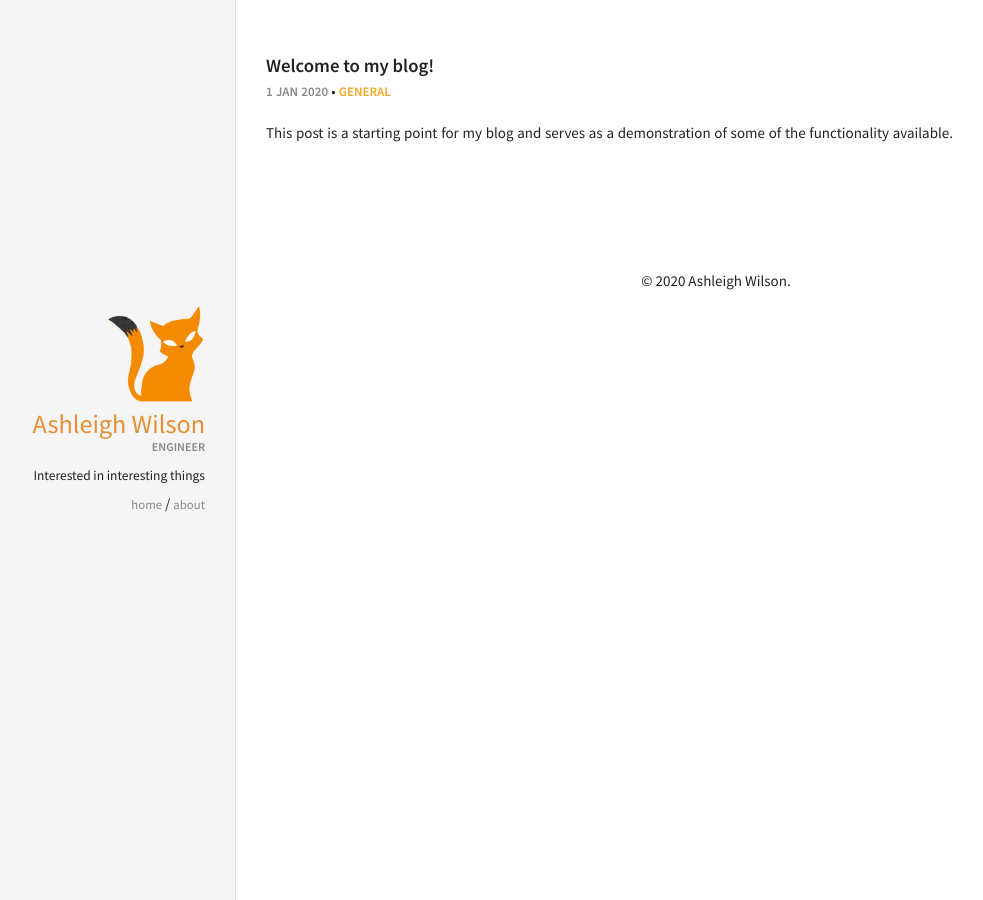
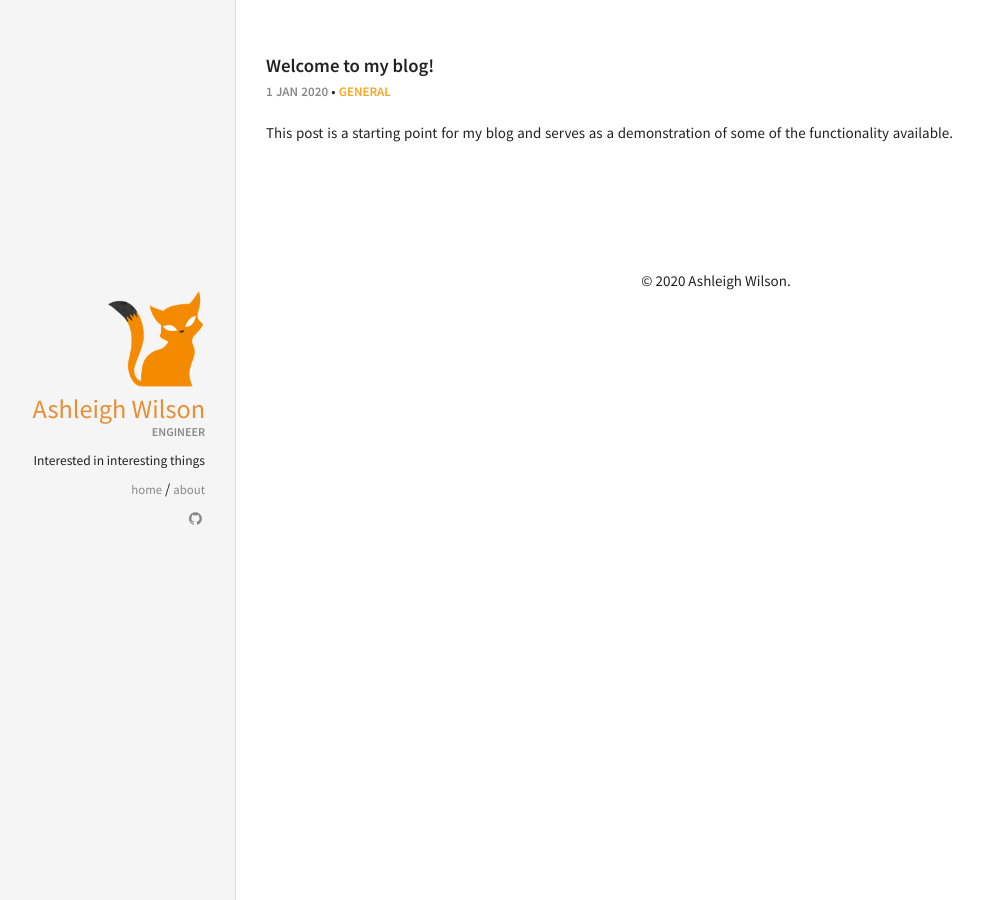
Before and after one commit to AshleighWilson/ashleighwilson.github.io, a Jekyll site: the page built from index.markdown, in a window 1280 px wide. Shown: the whole page, without its empty margins (84-1067 px from the left). Built offline with Jekyll 4.4.1, drawn with Linux system fonts in a browser that asks for light colours.

Commit message:
Add social links to sidebar. Remove Google+ sharing.

```diff
--- a/_config.yml
+++ b/_config.yml
@@ -26,3 +26,12 @@
   job: "Engineer"
   bio: "Interested in interesting things"
   avatar: "avatar.png"
+  # email: add-email
+  # twitter: username
+  # facebook: username
+  # linkedin: username
+  # instagram: username
+  github: ashleighwilson
+  # stackoverflow: username
+  # youtube: username
+  # reddit: username.
--- a/_includes/sidebar.html
+++ b/_includes/sidebar.html
@@ -22,7 +22,7 @@
     </ul>
   </nav>
 
-  {% comment %}
-  <!-- {% include social-links.html %} -->
-  {% endcomment %}
+
+  <!-- Social Links -->
+  {% include social-links.html %}
 </div>
--- /dev/null
+++ b/_includes/social-links.html
@@ -0,0 +1,45 @@
+<script type="text/javascript">
+    // based on http://stackoverflow.com/a/10300743/280842
+    function gen_mail_to_link(hs, subject) {
+      var lhs,rhs;
+      var p = hs.split('@');
+      lhs = p[0];
+      rhs = p[1];
+      document.write("<a class=\"social-link-item\" target=\"_blank\" href=\"mailto");
+      document.write(":" + lhs + "@");
+      document.write(rhs + "?subject=" + subject + "\"><i class=\"fa fa-fw fa-envelope\"></i><\/a>");
+    }
+  </script>
+  <div class="social-links">
+    <ul>
+      {% if author.email %}
+        <li>
+        <script>gen_mail_to_link('{{ author.email }}', 'Hello from website');</script>
+        </li>
+      {% endif %}
+      {% if author.twitter %}<li><a href="http://twitter.com/{{ author.twitter }}" class="social-link-item" target="_blank"><i class="fa fa-fw fa-twitter"></i></a></li>{% endif %}
+      {% if author.facebook %}<li><a href="http://facebook.com/{{ author.facebook }}" class="social-link-item" target="_blank"><i class="fa fa-fw fa-facebook"></i></a></li>{% endif %}
+      {% if author.google.plus %}<li><a href="http://plus.google.com/+{{ author.google.plus }}" class="social-link-item" target="_blank"><i class="fa fa-fw fa-google-plus"></i> Google+</a></li>{% endif %}
+      {% if author.linkedin %}<li><a href="http://linkedin.com/in/{{ author.linkedin }}" class="social-link-item" target="_blank"><i class="fa fa-fw fa-linkedin"></i></a></li>{% endif %}
+      {% if author.skype %}<li><a href="skype:{{ author.skype }}" class="social-link-item" target="_blank"><i class="fa fa-fw fa-skype"></i></a></li>{% endif %}
+      {% if author.xing %}<li><a href="http://www.xing.com/profile/{{ author.xing }}" class="social-link-item" target="_blank"><i class="fa fa-fw fa-xing"></i></a></li>{% endif %}
+      {% if author.instagram %}<li><a href="http://instagram.com/{{ author.instagram }}" class="social-link-item" target="_blank"><i class="fa fa-fw fa-instagram"></i></a></li>{% endif %}
+      {% if author.tumblr %}<li><a href="http://{{ author.tumblr }}.tumblr.com" class="social-link-item" target="_blank"><i class="fa fa-fw fa-tumblr"></i></a></li>{% endif %}
+      {% if author.github %}<li><a href="http://github.com/{{ author.github }}" class="social-link-item" target="_blank"><i class="fa fa-fw fa-github"></i></a></li>{% endif %}
+      {% if author.gitlab %}<li><a href="http://gitlab.com/u/{{ author.gitlab }}" class="social-link-item" target="_blank"><i class="fa fa-fw fa-gitlab"></i></a></li>{% endif %}
+      {% if author.stackoverflow %}<li><a href="http://stackoverflow.com/users/{{ author.stackoverflow }}" class="social-link-item" target="_blank"><i class="fa fa-fw fa-stack-overflow"></i></a></li>{% endif %}
+      {% if author.lastfm %}<li><a href="http://lastfm.com/user/{{ author.lastfm }}" class="social-link-item" target="_blank"><i class="fa fa-fw fa-music"></i></a></li>{% endif %}
+      {% if author.dribbble %}<li><a href="http://dribbble.com/{{ author.dribbble }}" class="social-link-item" target="_blank"><i class="fa fa-fw fa-dribbble"></i></a></li>{% endif %}
+      {% if author.pinterest %}<li><a href="http://www.pinterest.com/{{ author.pinterest }}" class="social-link-item" target="_blank"><i class="fa fa-fw fa-pinterest"></i></a></li>{% endif %}
+      {% if author.foursquare %}<li><a href="http://foursquare.com/{{ author.foursquare }}" class="social-link-item" target="_blank"><i class="fa fa-fw fa-foursquare"></i></a></li>{% endif %}
+      {% if author.steam %}<li><a href="http://steamcommunity.com/id/{{ author.steam }}" class="social-link-item" target="_blank"><i class="fa fa-fw fa-steam"></i></a></li>{% endif %}
+      {% if author.youtube %}<li><a href="https://youtube.com/user/{{ author.youtube }}" class="social-link-item" target="_blank"><i class="fa fa-fw fa-youtube"></i></a></li>{% endif %}
+      {% if author.soundcloud %}<li><a href="http://soundcloud.com/{{ author.soundcloud }}" class="social-link-item" target="_blank"><i class="fa fa-fw fa-soundcloud"></i></a></li>{% endif %}
+      {% if author.weibo %}<li><a href="http://www.weibo.com/{{ author.weibo }}" class="social-link-item" target="_blank"><i class="fa fa-fw fa-weibo"></i></a></li>{% endif %}
+      {% if author.flickr %}<li><a href="http://www.flickr.com/{{ author.flickr }}" class="social-link-item" target="_blank"><i class="fa fa-fw fa-flickr"></i></a></li>{% endif %}
+      {% if author.500px %}<li><a href="http://www.500px.com/{{ author.500px }}" class="social-link-item" target="_blank"><i class="fa fa-fw fa-500px"></i></a></li>{% endif %}
+      {% if author.codepen %}<li><a href="http://codepen.io/{{ author.codepen }}" class="social-link-item" target="_blank"><i class="fa fa-fw fa-codepen"></i></a></li>{% endif %}
+      {% if author.reddit %}<li><a href="https://reddit.com/user/{{ author.reddit }}" class="social-link-item" target="_blank"><i class="fa fa-fw fa-reddit"></i></a></li>{% endif %}
+      {% if author.telegram %}<li><a href="https://t.me/{{ author.telegram }}" class="social-link-item" target="_blank"><i class="fa fa-fw fa-telegram"></i></a></li>{% endif %}
+    </ul>
+  </div>
--- a/_layouts/post.html
+++ b/_layouts/post.html
@@ -51,9 +51,6 @@
       <a href="https://www.facebook.com/sharer/sharer.php?u={{ site.url }}{{ page.url }}" class="facebook btn" title="Share on Facebook"><i class="fa fa-facebook"></i><span> Facebook</span></a>
     </li>
     <li>
-      <a href="https://plus.google.com/share?url={{ site.url }}{{ page.url }}" class="google-plus btn" title="Share on Google Plus"><i class="fa fa-google-plus"></i><span> Google+</span></a>
-    </li>
-    <li>
       <a href="https://news.ycombinator.com/submitlink?u={{ site.url }}{{ page.url }}" class="hacker-news btn" title="Share on Hacker News"><i class="fa fa-hacker-news"></i><span> Hacker News</span></a>
     </li>
     <li>
```
